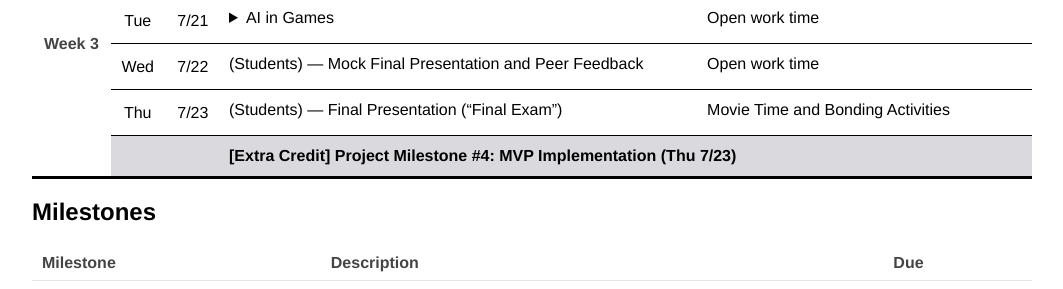
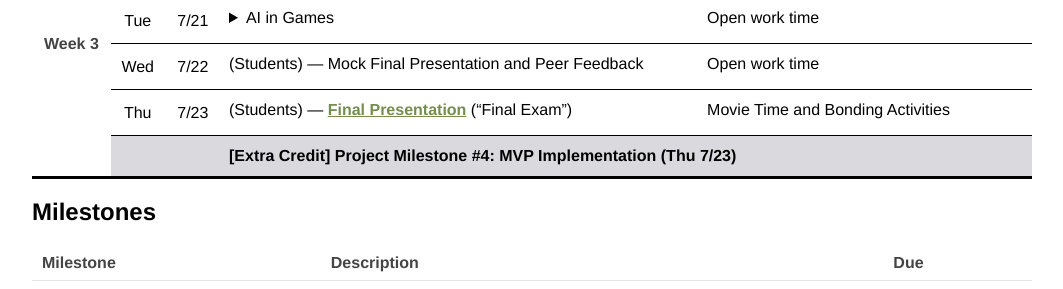
Before and after one commit to ngminhtran/ngminhtran.github.io, a Jekyll site: the page built from teaching/cgl/index.md, in a window 1280 px wide and 900 px high, scrolled down 1576 px. Shown: the part 193-482 px from the top of the window, without its empty margins (108-1171 px from the left). Built offline with Jekyll 4.4.1, drawn with Linux system fonts in a browser that asks for light colours; part of the change alters nothing that is shown.

```diff
--- a/_data/cgl_schedule.yml
+++ b/_data/cgl_schedule.yml
@@ -134,6 +134,6 @@
 
     - day: "Thu"
       date: "7/23"
-      lecture: "(Students) --- Final Presentation (\"Final Exam\")"
+      lecture: "(Students) --- [Final Presentation](/assets/courses/csmc19929/ProjectFinalPresentation.pdf){:target='_blank'} (\"Final Exam\")"
       lab: "Movie Time and Bonding Activities"
       extra_credit: "Project Milestone #4: MVP Implementation (Thu 7/23)"
```
Also changed, not shown: 3 other files.
